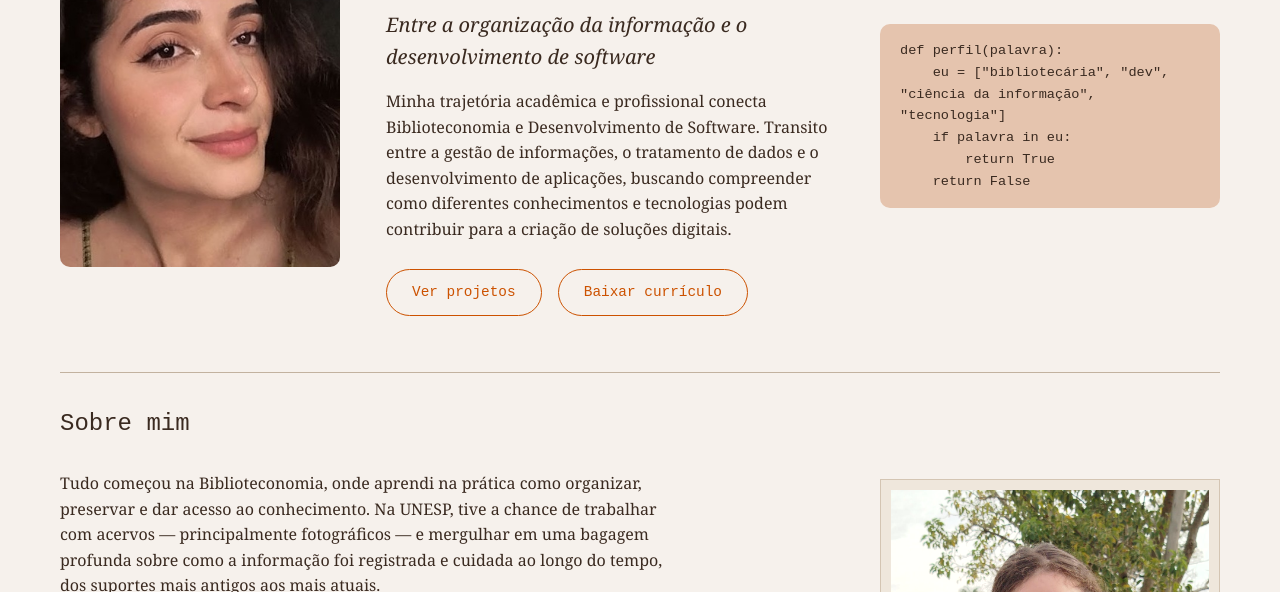
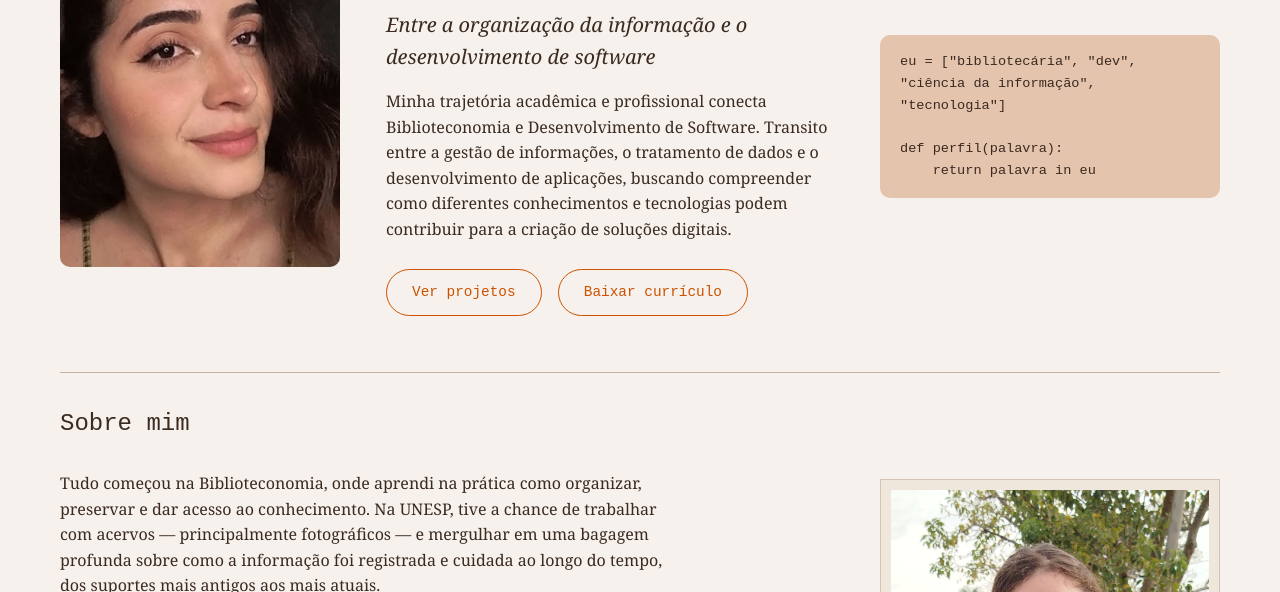
Before and after one commit to aliciaoliv/Portfolio, a plain HTML site: page index.html in a window 1280 px wide. Shown: the part 208-800 px from the top of the page. Drawn offline with Linux system fonts and the light colour scheme.

Commit message:
modifica o codigo em python na pagina principal

```diff
--- a/index.html
+++ b/index.html
@@ -34,11 +34,10 @@
         <a href="projetos-api.html" class="btn-projetos">Ver projetos</a>
         <a href="documentos/curriculo-alicia-cavalcante.pdf" class="btn-curriculo" download>Baixar currículo</a>
       </div>
-      <pre><code>def perfil(palavra):
-    eu = ["bibliotecária", "dev", "ciência da informação", "tecnologia"]
-    if palavra in eu:
-        return True
-    return False </code></pre>
+      <pre><code>eu = ["bibliotecária", "dev", "ciência da informação", "tecnologia"]
+
+def perfil(palavra):
+    return palavra in eu</code></pre>
     </section>
     <hr>
     <section id="sobre-mim" class="sobre-mim">
```
